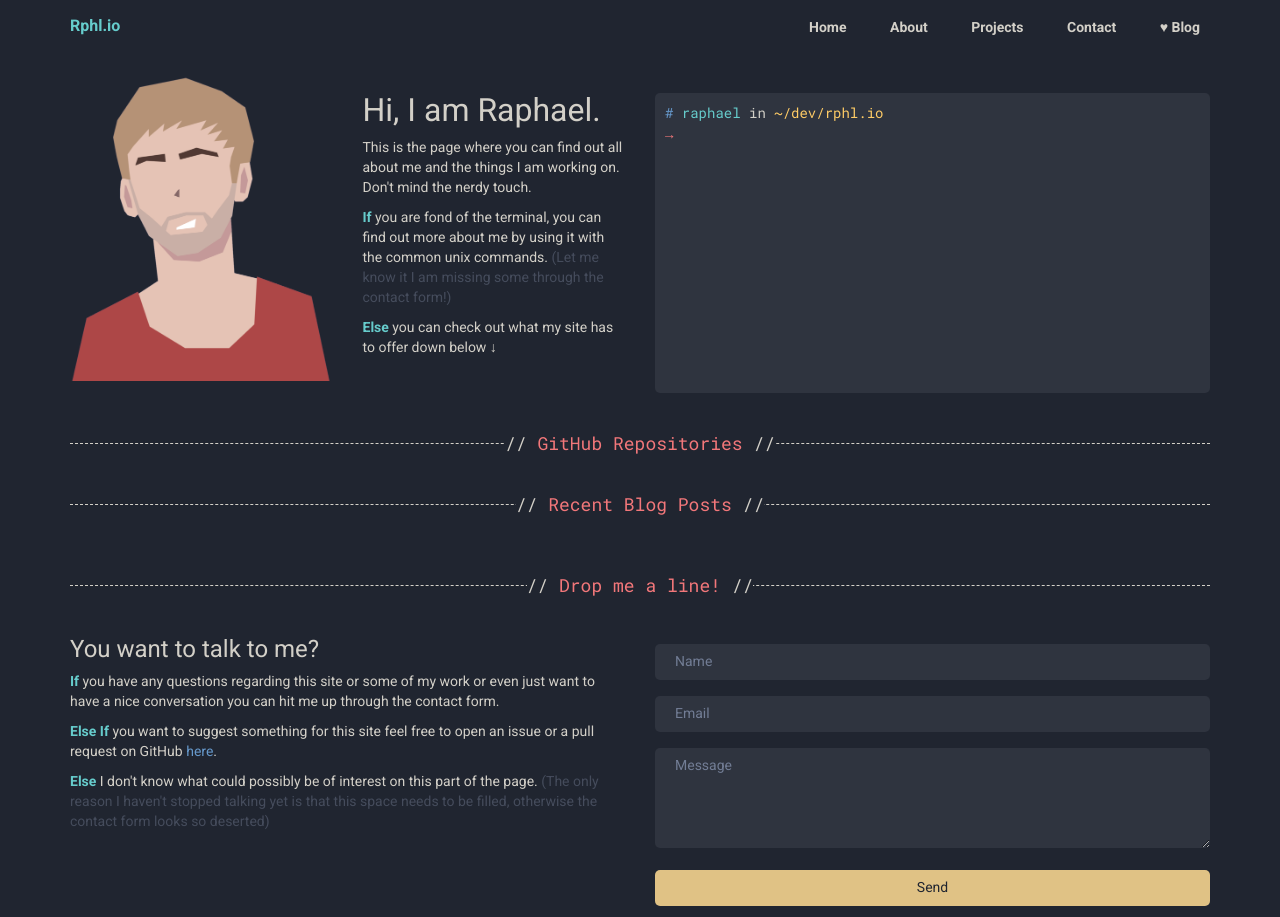
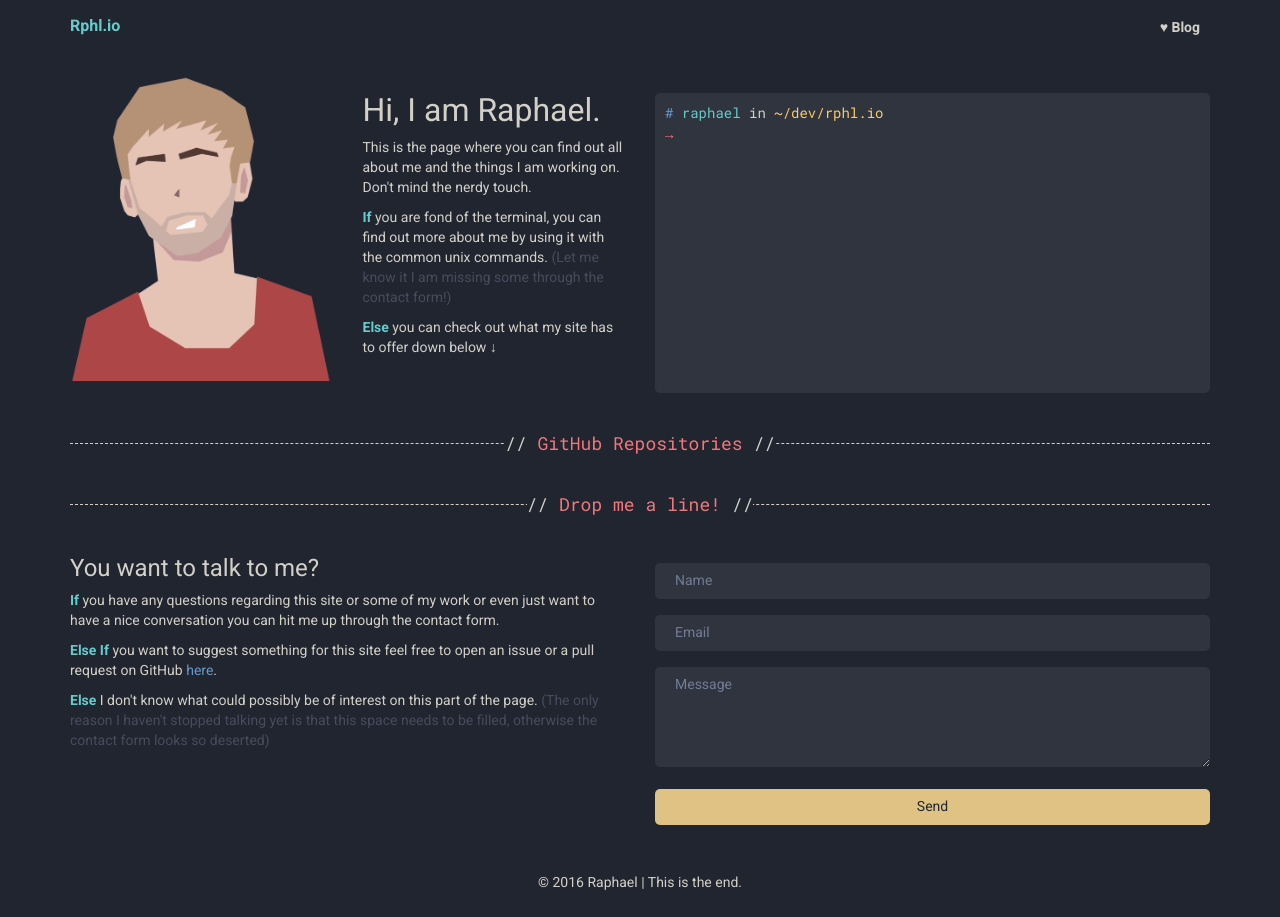
Before and after one commit to Algram/rphl.io, a website: page index.html in a window 1280 px wide. Shown: the top 917 px of the page. Drawn offline with Linux system fonts and the light colour scheme; files that its build step writes are made by us from their sources; no server answers.

Commit message:
Removed broken things

```diff
--- a/index.html
+++ b/index.html
@@ -20,10 +20,10 @@
         <span class="logo pull-left">Rphl.io</span>
         <nav class="scroll">
           <ul>
-            <li><a href="#">Home</a></li>
+            <!--<li><a href="#">Home</a></li>
             <li><a href="#">About</a></li>
             <li><a href="#">Projects</a></li>
-            <li><a href="#">Contact</a></li>
+            <li><a href="#">Contact</a></li>-->
             <li><a href="http://blog.rphl.io" target="_blank">♥ Blog</a></li>
           </ul>
         </nav>
@@ -64,7 +64,7 @@
       </div>
     </div>
 
-    <div class="row margin-bottom-md">
+    <!--<div class="row margin-bottom-md">
       <div class="col-lg-12">
         <h2><span>//</span><span class="red"> Recent Blog Posts </span><span>//</span></h2>
       </div>
@@ -73,7 +73,7 @@
     <div class="row margin-bottom-xl">
       <div class="blog-posts">
       </div>
-    </div>
+    </div>-->
 
     <div class="row margin-bottom-md">
       <div class="col-lg-12">
```
Also changed, not shown: dist/style.css.
